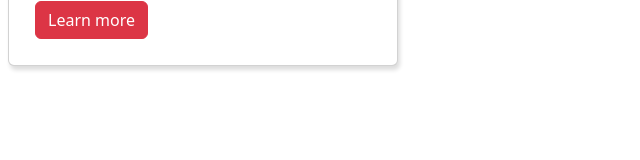
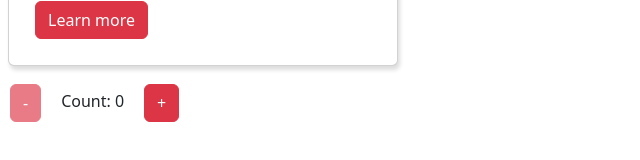
Before and after one commit to Sadekul/React, a React (Create React App) app: page / in a window 1280 px wide. Shown: the part 530-690 px from the top of the page, without its empty margins (0-640 px from the left). Built offline with nearby package versions, Linux system fonts and the light colour scheme.

Commit message:
state-setState-and-event-handler

```diff
--- a/src/App.js
+++ b/src/App.js
@@ -3,6 +3,8 @@ import React from 'react';
 // import Card2 from './components/ClassComponents';
 // import Icon from './components/use-react-icon';
 import ReactBootstrap from './components/React_Bootstrap/ReactBootstrap';
+import STATE from './components/STATE';
+
 
 function App() {
 
@@ -12,6 +14,7 @@ function App() {
     <Card2 name="Class Copmonents title"/>
     <Icon/> */}
     <ReactBootstrap />
+    <STATE />
  </div>
   );
 }
--- /dev/null
+++ b/src/components/STATE.js
@@ -0,0 +1,38 @@
+import React, { Component } from 'react'
+import Button from 'react-bootstrap/Button';
+import Card from 'react-bootstrap/Card';
+
+export default class STATE extends Component {
+
+constructor(props) {
+  super(props)
+
+  this.state = {
+     count : 0
+  }
+}
+increment = () =>{
+    const {count} = this.state
+   this.setState({
+    count : count + 1,
+   })
+}
+
+decrement = () => {
+    const {count} = this.state
+    this.setState({
+        count : count - 1,
+    })
+}
+
+  render() {
+    const {count} = this.state;
+    return (
+      <div style={{padding : "10px"}}>
+      <Button variant="danger" onClick={this.decrement} disabled={count === 0 ? true : false}>-</Button>
+        <span style={{padding: "20px"}}>Count: {count}</span>
+        <Button variant="danger" onClick={this.increment} disabled={count === 10 ? true : false}>+</Button>
+      </div>
+    )
+  }
+}
```
